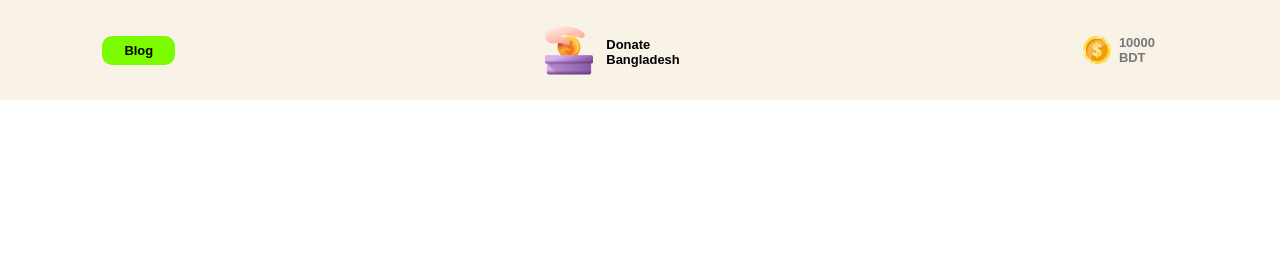
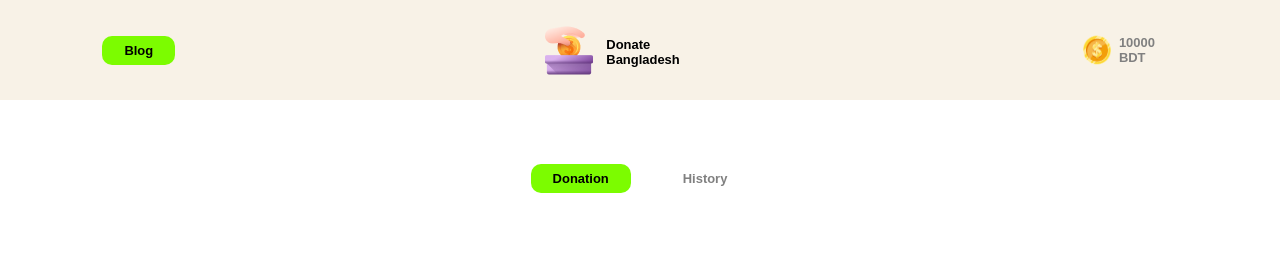
Before and after one commit to t-nayla107/5th-Assignment-PH, a plain HTML site: page index.html in a window 1280 px wide. Drawn offline with Linux system fonts and the light colour scheme.

Commit message:
third commit

```diff
--- a/home.css
+++ b/home.css
@@ -25,7 +25,7 @@
     padding-top: 7%;
 }
 .coin h4{
-    color: rgb(118, 120, 120);
+    color: gray;
 }
 
 .btn{
@@ -35,3 +35,20 @@
     padding: 7px 22px;
     font-weight: bold;
 }
+.btn-wt{
+    border: gray;
+    background-color: white;
+    border-radius: 10px;
+    padding: 7px 22px;
+    font-weight: bold;
+    color: gray;
+}
+.below-navbar{
+    display: flex;
+    flex-direction: row;
+    flex-wrap: wrap;
+    justify-content: center;
+    align-items: center;
+    gap: 30px;
+    padding: 5%;
+}
--- a/index.html
+++ b/index.html
@@ -20,7 +20,10 @@
         </div>
       </div>
     </header>
-
+    <div class="below-navbar">
+      <button class="btn">Donation</button>
+      <button class="btn-wt">History</button>
+    </div>
     <section></section>
 
     <script src="flood.js"></script>
```
